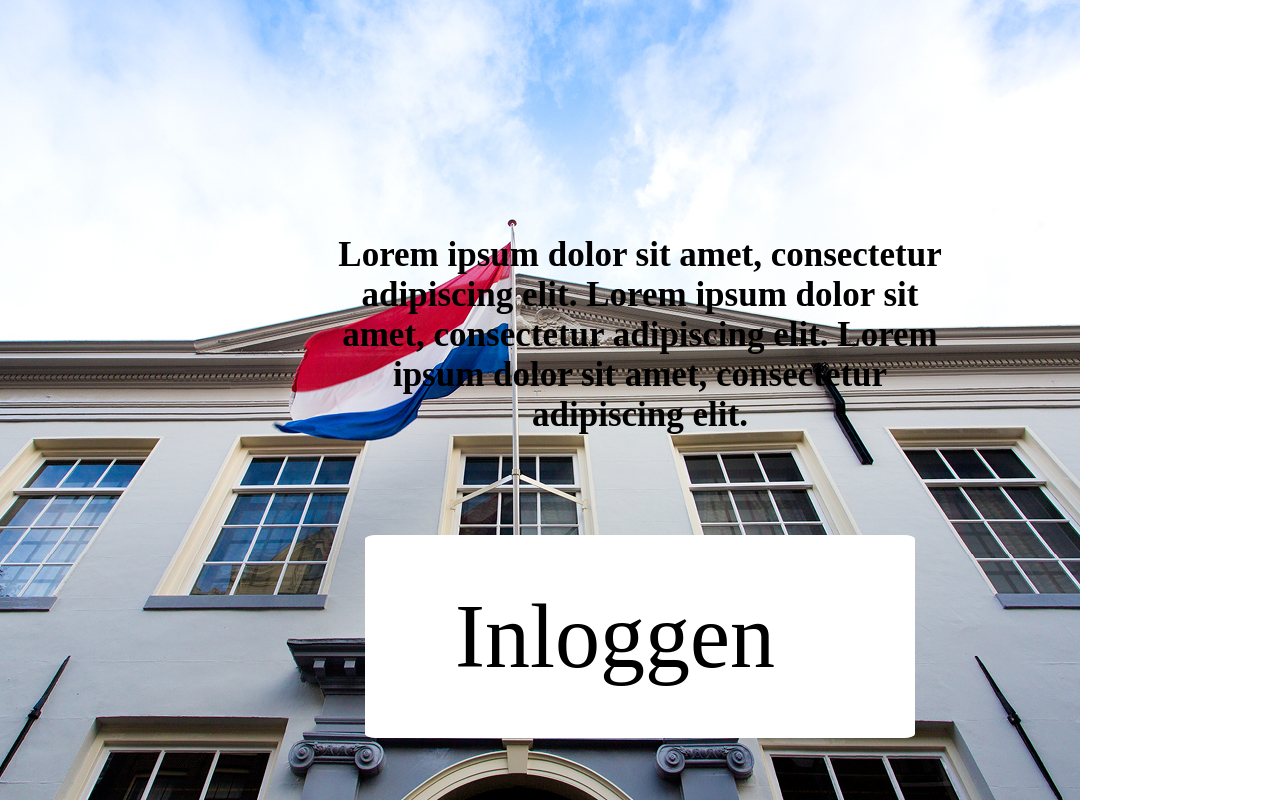
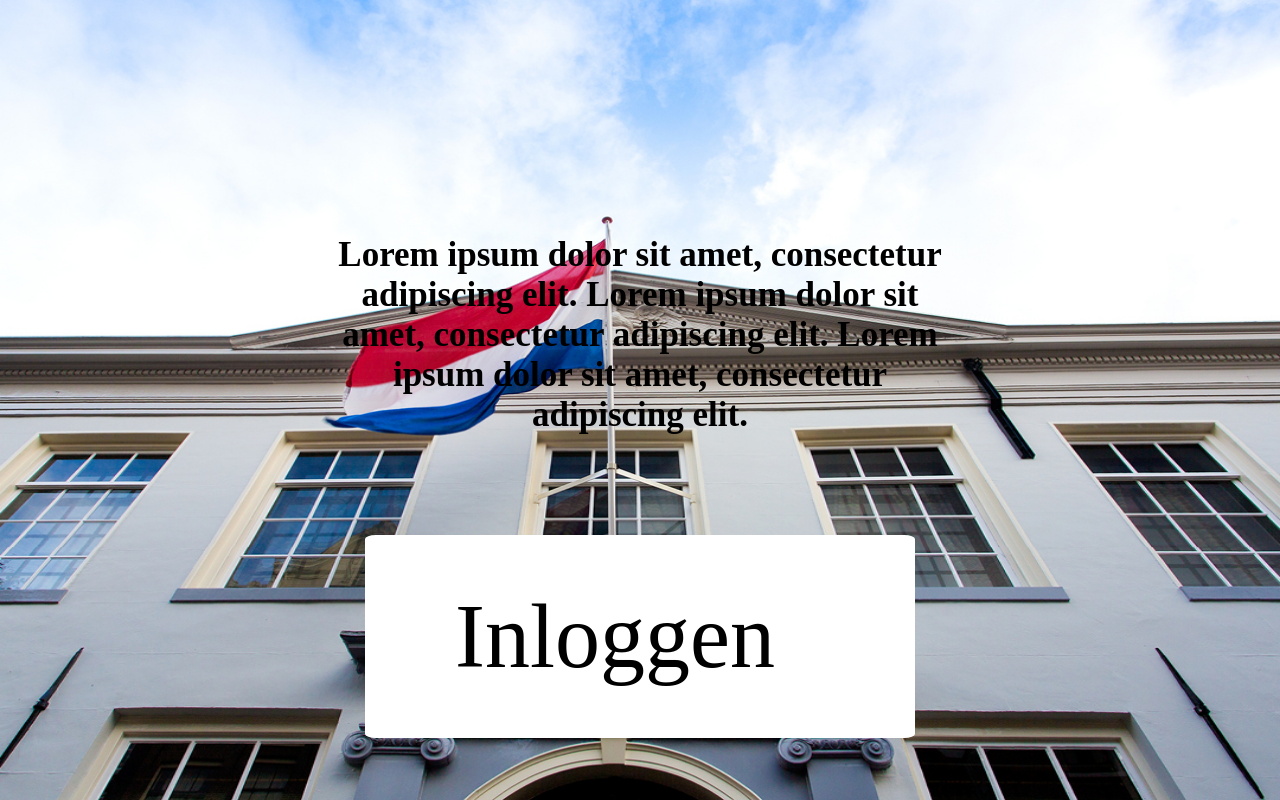
Before and after one commit to Daan7777/pro_coding, a PHP site: page /index.php in a window 1280 px wide. Run offline with PHP 8.4, Linux system fonts and the light colour scheme.

Commit message:
background fill on index

```diff
--- a/styles.css
+++ b/styles.css
@@ -3,6 +3,8 @@ body {
   margin: 0 auto;
   text-align: center;
   background-repeat: no-repeat;
+  background-size: 100% 100%;
+  background-attachment: fixed;
   font-size: 35px;
 }
 
```
